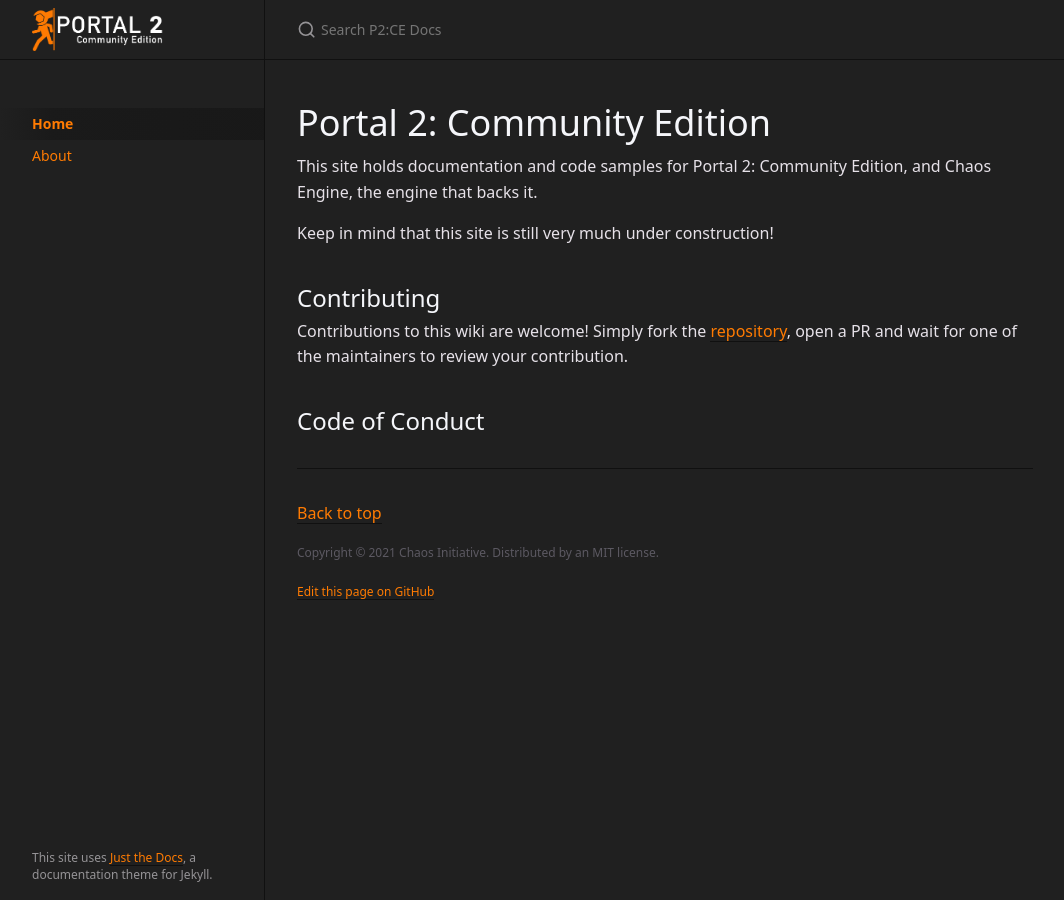
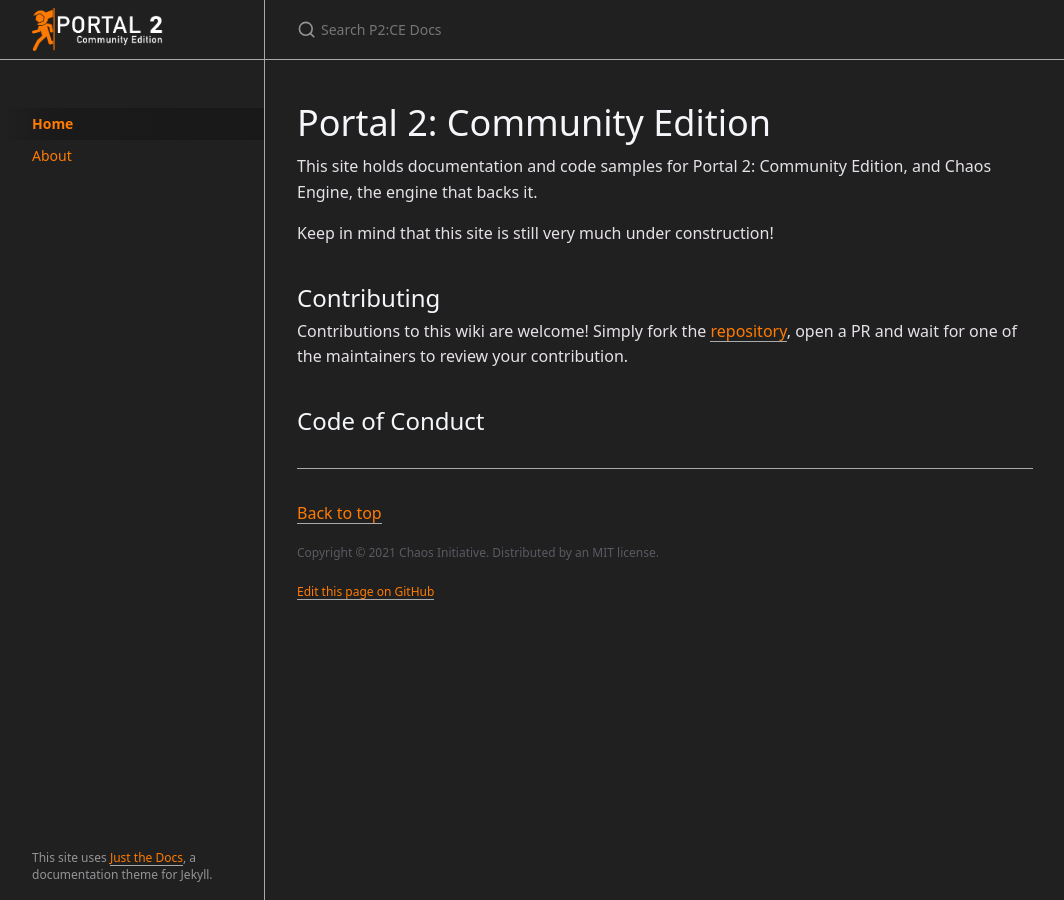
Before and after one commit to JJL772/jjl772.github.io, a Jekyll site: the page built from index.md, in a window 1280 px wide. Shown: the whole page, without its empty margins (107-1171 px from the left). Built offline with Jekyll 4.4.1, drawn with Linux system fonts in a browser that asks for light colours.

Commit message:
Color tweak

```diff
--- a/_sass/color_schemes/dark.scss
+++ b/_sass/color_schemes/dark.scss
@@ -1,6 +1,6 @@
 $body-background-color: #202020;
 $sidebar-color: #202020;
-$border-color: #101010;
+$border-color: #AAAAAA;
 
 $body-text-color: $grey-lt-300;
 $body-heading-color: $grey-lt-000;
@@ -13,5 +13,5 @@
 
 $code-background-color: #303030;
 $search-background-color: #202020;
-$table-background-color: #202020;
+$table-background-color: #303030;
 $feedback-color: darken($sidebar-color, 3%);
```
